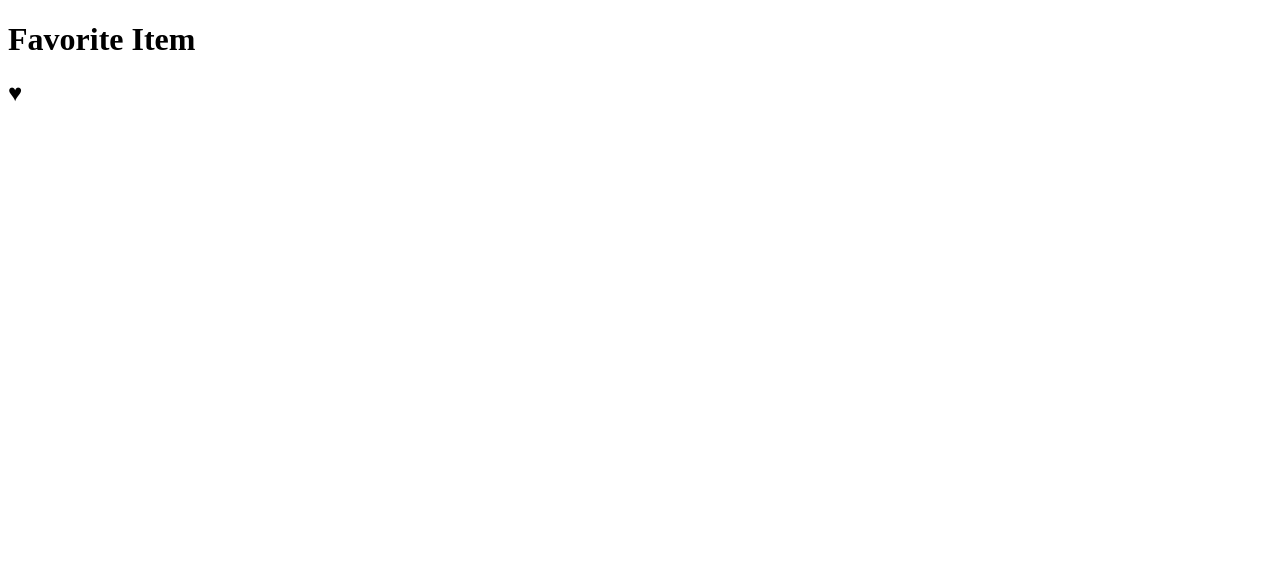
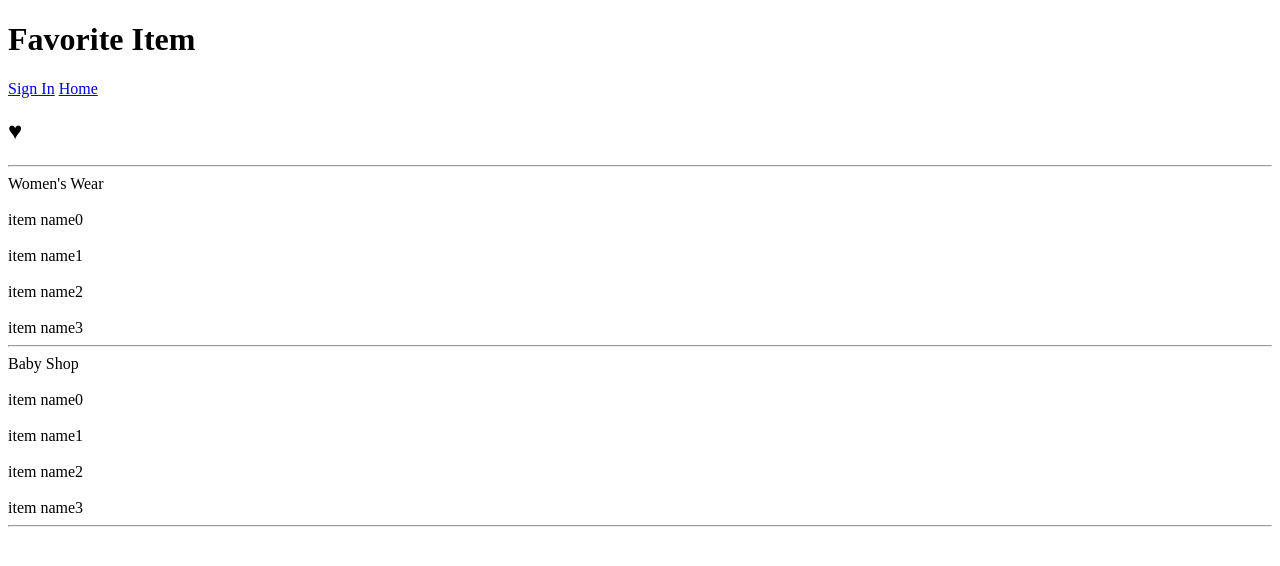
Before and after one commit to Ali-ElMowed/favorire-item-frontend-electronjs, a website: page index.html in a window 1280 px wide. Drawn offline with Linux system fonts and the light colour scheme.

Commit message:
Added the html part of home page v1

```diff
--- a/index.html
+++ b/index.html
@@ -13,7 +13,58 @@
     <div class="header">
       <h1>Favorite Item</h1>
       <div class="left-side-header">
+        <a href="signin.html">Sign In</a>
+        <a href="index.html">Home</a>
         <h2>&#9829</h2>
+      </div>
+    </div>
+    <hr>
+    <div class="container">
+      <div class="categories-brief">
+        <div class="category-brief first">
+        <div class="category-brief-title">Women's Wear</div>
+        <div class="category-brief-items">
+          <div class="brief-item-card">
+            <img src="" alt="">
+            <div class="brief-item-name"> item name0</div>
+          </div>
+          <div class="brief-item-card">
+            <img src="" alt="">
+            <div class="brief-item-name"> item name1</div>
+          </div>
+          <div class="brief-item-card">
+            <img src="" alt="">
+            <div class="brief-item-name"> item name2</div>
+          </div>
+          <div class="brief-item-card">
+            <img src="" alt="">
+            <div class="brief-item-name"> item name3</div>
+            <hr>
+          </div>
+        </div>
+      </div>
+        <div class="category-brief second">
+        <div class="category-brief-title">Baby Shop</div>
+        <div class="category-brief-items">
+          <div class="brief-item-card">
+            <img src="" alt="">
+            <div class="brief-item-name"> item name0</div>
+          </div>
+          <div class="brief-item-card">
+            <img src="" alt="">
+            <div class="brief-item-name"> item name1</div>
+          </div>
+          <div class="brief-item-card">
+            <img src="" alt="">
+            <div class="brief-item-name"> item name2</div>
+          </div>
+          <div class="brief-item-card">
+            <img src="" alt="">
+            <div class="brief-item-name"> item name3</div>
+            <hr>
+          </div>
+        </div>
+      </div>
       </div>
     </div>
 
```
